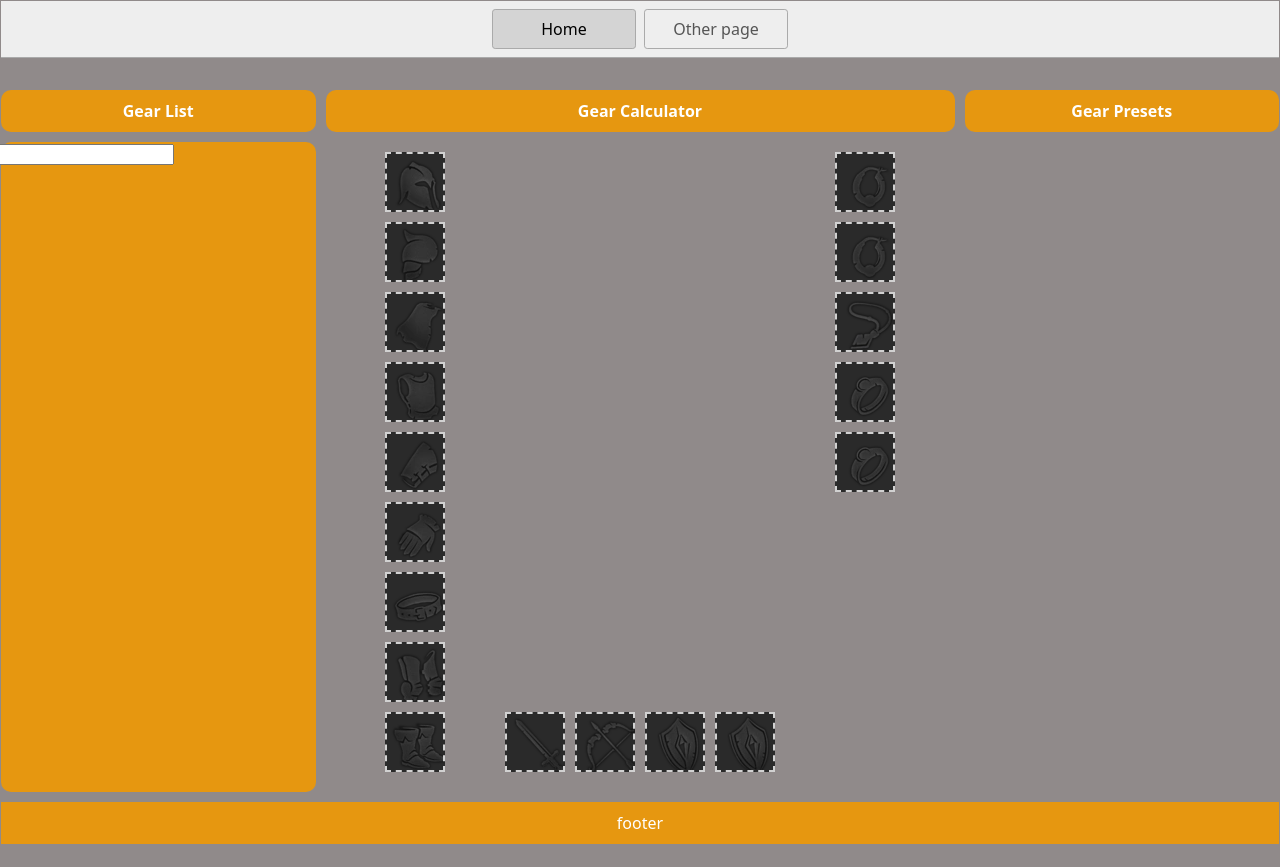
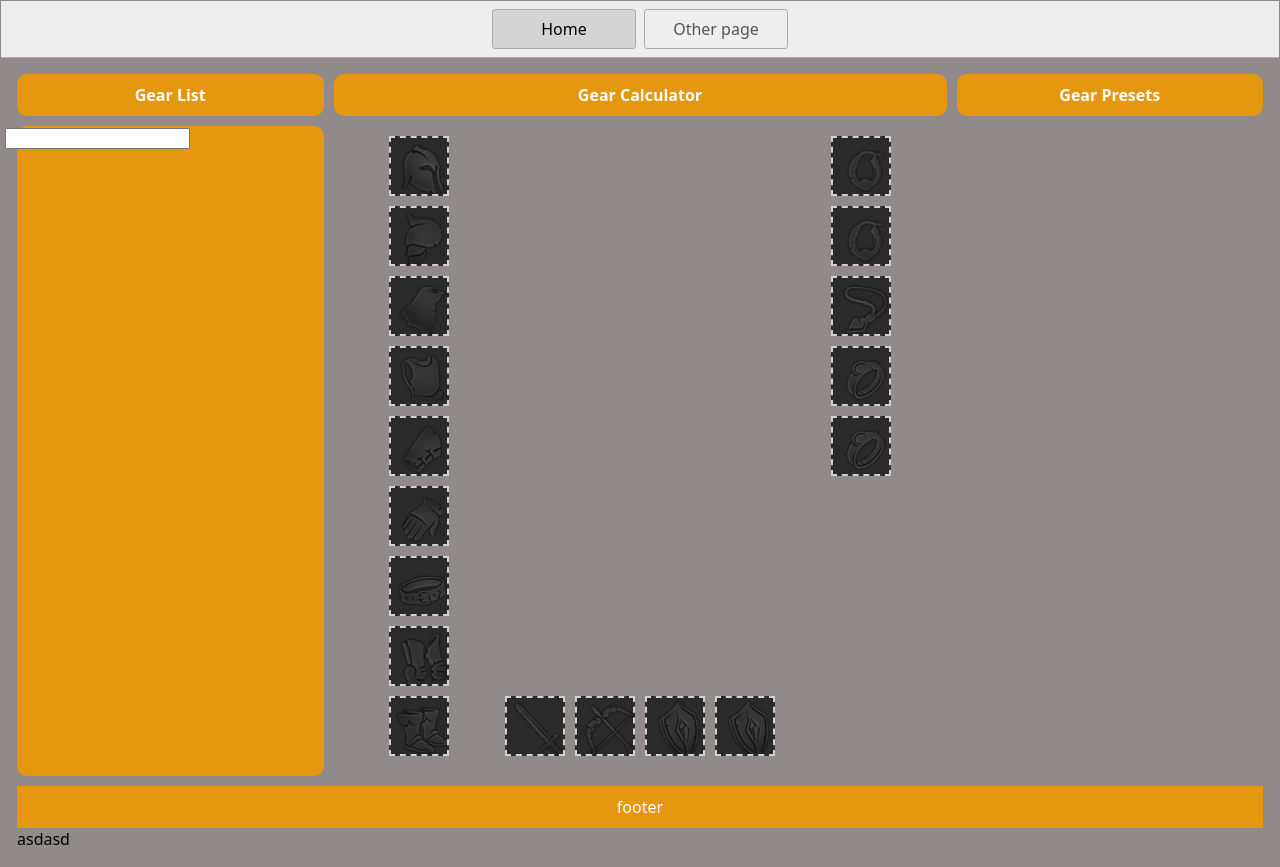
Before and after one commit to hanskoder963/stackblitz-ashes-gear-calc, a website: page index.html in a window 1280 px wide. Before the commit the page ends 845 px from the top, so only its background shows below. Drawn offline with Linux system fonts and the light colour scheme.

Commit message:
added div

```diff
--- a/index.html
+++ b/index.html
@@ -16,7 +16,7 @@
       <a href="/" aria-current="page">Home</a>
       <a href="/page2.html">Other page</a>
     </nav>
-    <main></main>
+    <main>
     <div class="gear">
       <div class="header-left">Gear List</div>
       <div class="header-center">Gear Calculator</div>
@@ -54,5 +54,7 @@
       </div>
       <div class="footer">footer</div>
     </div>
+    <div>asdasd</div>
+  </main>
   </body>
 </html>
```
